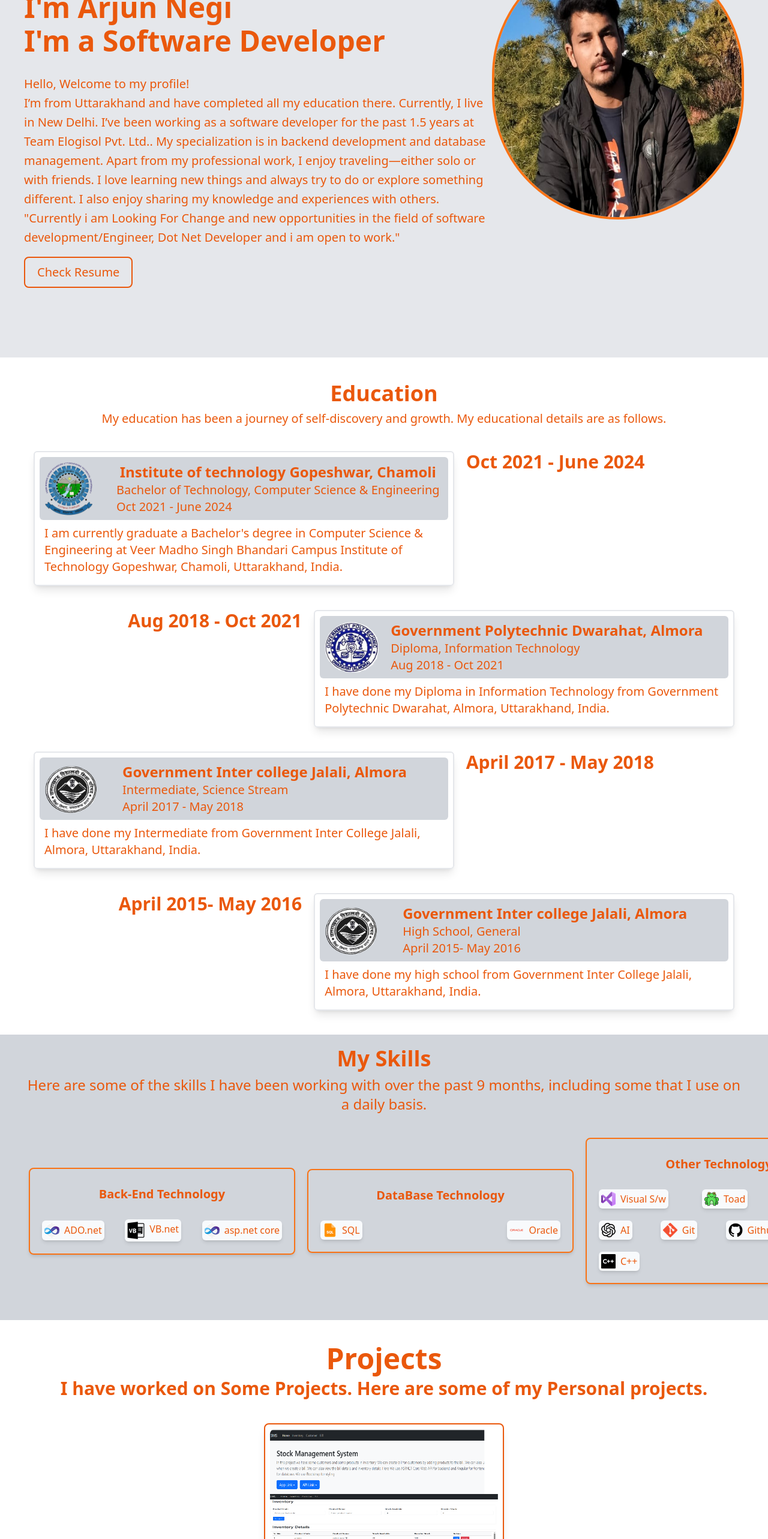
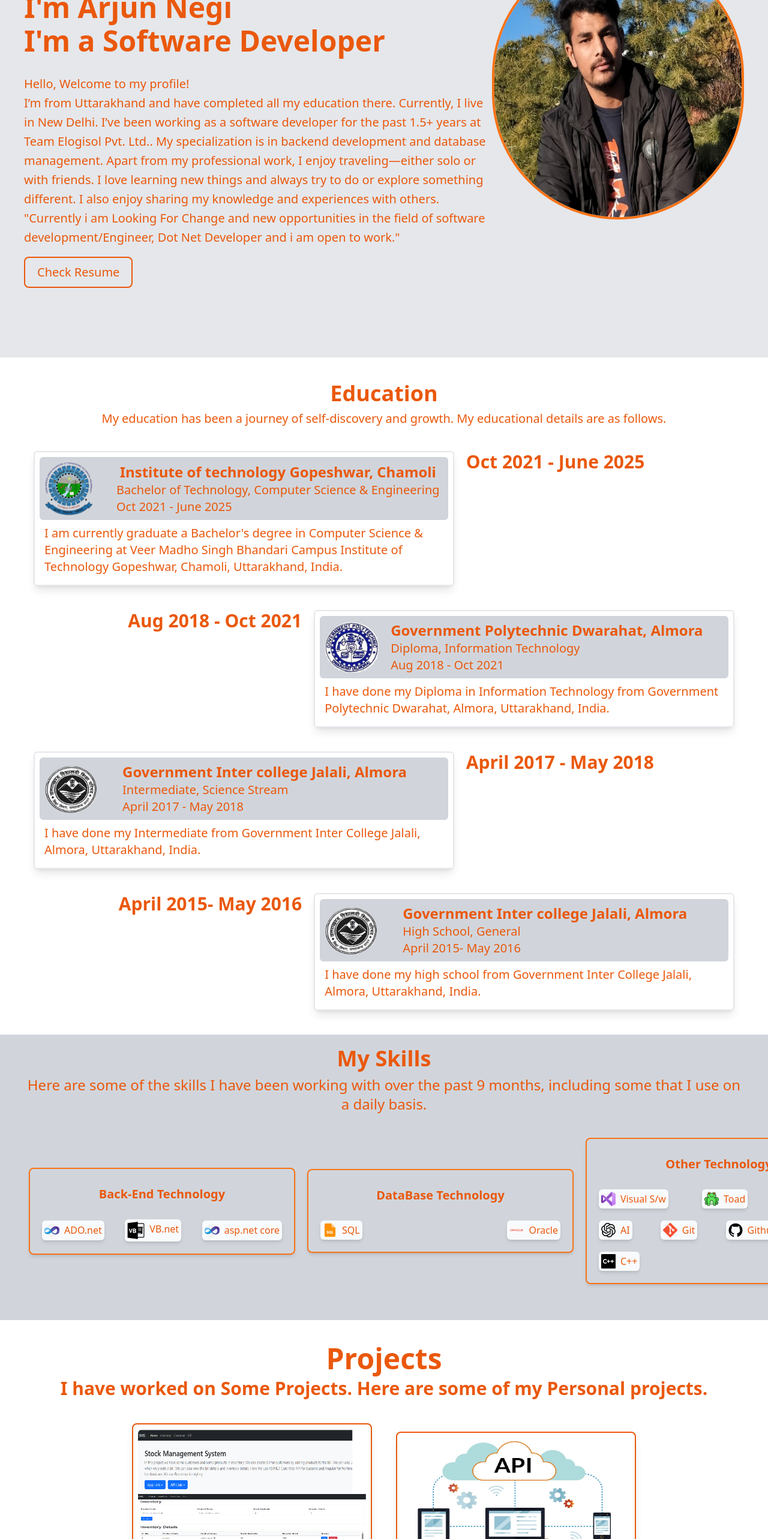
Before and after one commit to ARJU7500/mywebsite, a React (Vite) app: page / in a window 1280 px wide. Shown: the part 234-2800 px from the top of the page at 60% size. Built offline with nearby package versions, Linux system fonts and the light colour scheme.

Commit message:
job and project update

```diff
--- a/src/components/aboutUS/About.jsx
+++ b/src/components/aboutUS/About.jsx
@@ -22,7 +22,7 @@ function About() {
           </p>
           <p className="text-orange-600 text-[13px] md:text-[15px] mb-2 w-[100%] md:text-xl md:px-3 md:leading-8 lg:px-0">
            I’m from Uttarakhand and have completed all my education there.
-          Currently, I live in New Delhi. I’ve been working as a software developer for the past 1.5 years at Team Elogisol Pvt. Ltd..
+          Currently, I live in New Delhi. I’ve been working as a software developer for the past 1.5+ years at Team Elogisol Pvt. Ltd..
           My specialization is in backend development and database management.
           Apart from my professional work, I enjoy traveling—either solo or with friends. I love learning new things and
           always try to do or explore something different. I also enjoy sharing my knowledge and experiences with others.
--- a/src/components/education/Education.jsx
+++ b/src/components/education/Education.jsx
@@ -25,7 +25,7 @@ function Education() {
                 Bachelor of Technology, Computer Science & Engineering
               </h2>
               <p className="text-orange-600  text-center text-sm md:text-xl lg:text-start md:flex md:justify-start md:items-start lg:flex lg:items-start">
-                Oct 2021 - June 2024
+                Oct 2021 - June 2025
               </p>
             </div>
           </div>
@@ -38,7 +38,7 @@ function Education() {
           </div>
         </div>
         <div className=" para pl-5 text-orange-600 font-bold text-2xl hidden lg:block lg:text-3xl lg:w-[40%]">
-          <h1>Oct 2021 - June 2024</h1>
+          <h1>Oct 2021 - June 2025</h1>
         </div>
       </div>
       {/* DIPLOMA  */}
--- a/src/json/Internship.json
+++ b/src/json/Internship.json
@@ -14,9 +14,19 @@
         "image": "./job/elogisol.png",
         "name": "Team Elogisol Private Limited",
         "work": "Software Development",
-        "date": "14 Oct 2024 - Present",
+        "date": "14 Oct 2024 - March 2026",
+        "title": "Software Engineer",
+        "description": "Team Elogisol Private Limited is a professionally managed IT product and IT enabled services Provider Company focused on the Logistics domain. I Joined as a Software Engineer.",
+        "skills": "Dot Net Frameworks (ASp.net,ADO.net,VB.net), Core, MVC, Oracle and SQL."
+    },
+    {
+        "Id": 3,
+        "image": "./job/btj.png",
+        "name": "BTJ Alpha Technology Private Limited",
+        "work": "Software Development",
+        "date": "09 June 2026 - 29 June 2026",
         "title": "Software Developer",
-        "description": "Team Elogisol Private Limited is a professionally managed IT product and IT enabled services Provider Company focused on the Logistics domain. I Joined as a Software Developer.",
-        "skills": "Dot Net Frameworks (ADO.net,VB.net),Oracle and SQL."
+        "description": "BTJ Alpha Technology Pvt Ltd is a trusted digital transformation company delivering innovative IT and marketing solutions to startups, enterprises, and global brands. We help businesses modernize operations,enhance digital presence, and achieve sustainable growth through advanced technologies. Company focused on the Door-To-Door Logistics. I Joined as a Software Developer.",
+        "skills": "ASP.net Core web API (10),Angular(21) and SQL server."
     }
 ]
--- a/src/json/Projects.json
+++ b/src/json/Projects.json
@@ -6,5 +6,13 @@
     "link": "https://github.com/ARJU7500/MyShop",
     "year": 2026,
     "technology": "Angular,Bootstrap,Asp.net core web api,SQL Server"
+  },
+  {
+    "id": 2,
+    "name": "Employee Management System",
+    "image": "./project/webApi.jpg",
+    "link": "https://github.com/ARJU7500/login-with-jwt-token",
+    "year": 2026,
+    "technology": "Asp.net core web api,SQL Server"
   }
 ]
```
Also changed, not shown: public/job/btj.png (added), public/project/webApi.jpg (added).
